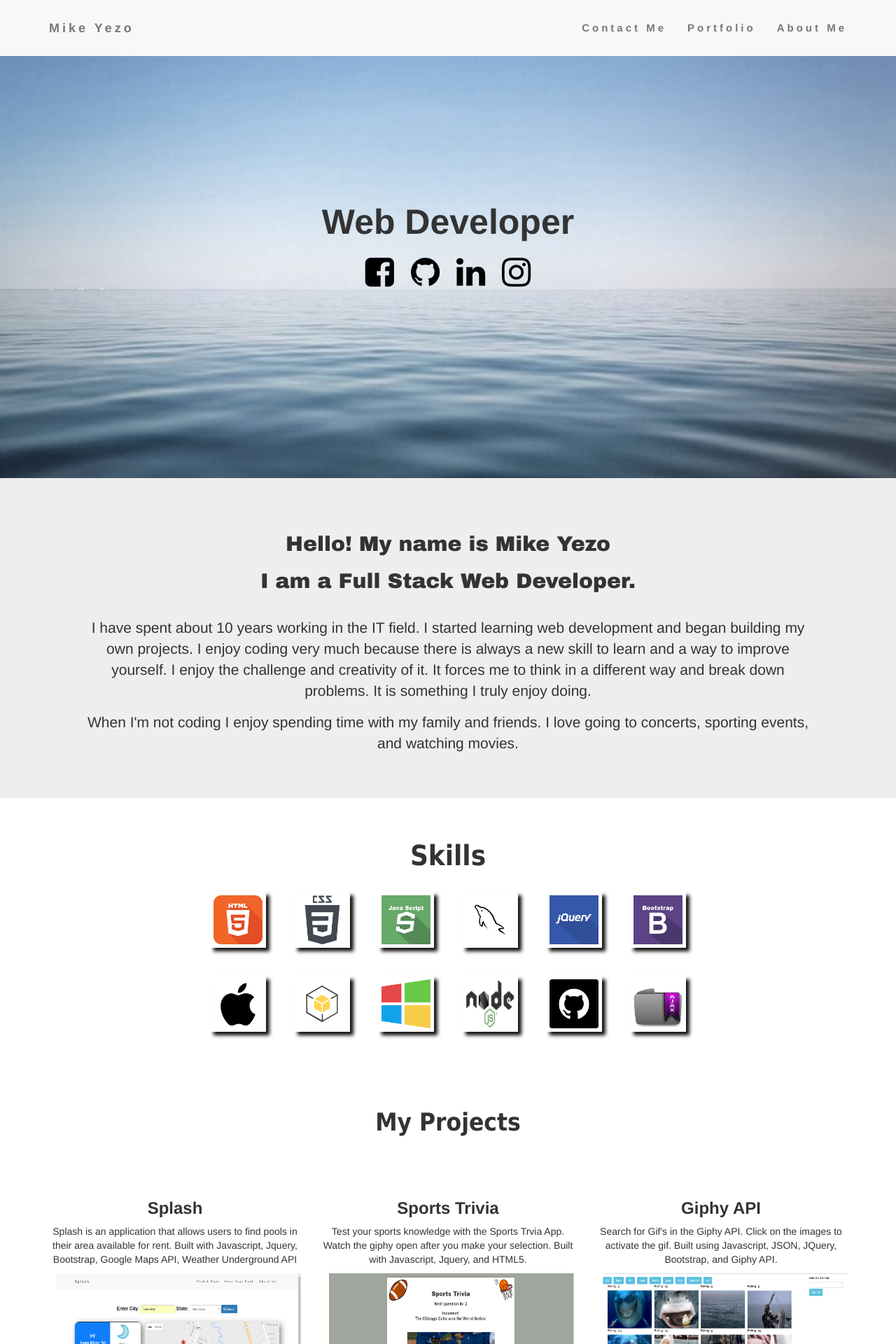
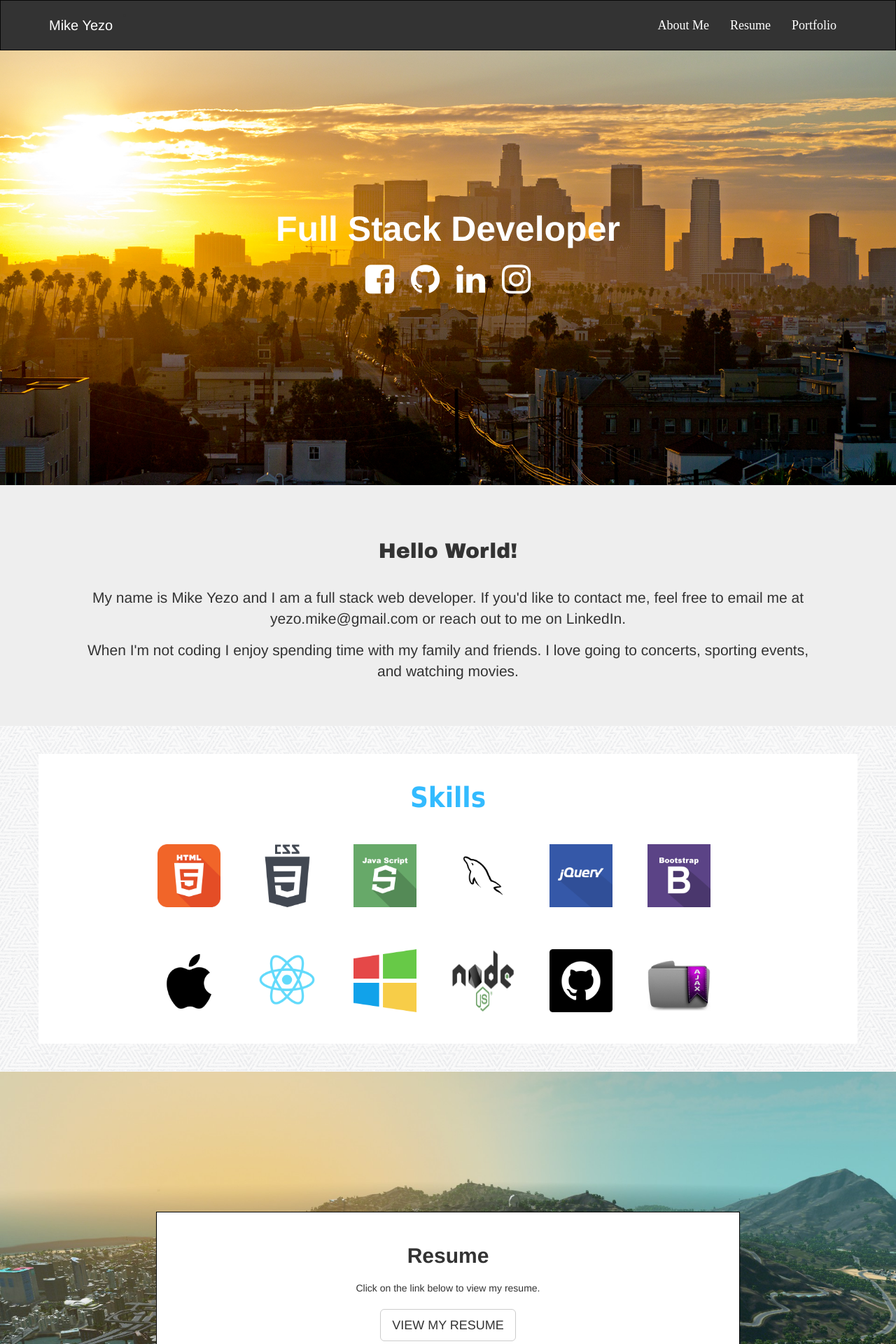
Before and after one commit to myezo/NewPortfolio, a PHP site: page / in a window 1280 px wide. Shown: the top 1920 px of the page at 70% size. Run offline with PHP 8.4, Linux system fonts and the light colour scheme.

Commit message:
updated portfolio

```diff
--- a/assets/css/style.css
+++ b/assets/css/style.css
@@ -1,17 +1,32 @@
+body{
+      background-image: url('../images/new_year.png')
+}
+
 .navbar {
-      padding-top: 15px;
-      padding-bottom: 15px;
-      border: 0;
-      border-radius: 0;
-      margin-bottom: 0;
-      font-size: 15px;
-      letter-spacing: 4px;
-      font-weight: bold;
-      transition: top 0.2s ease-in-out;
+      overflow: hidden;
+      background-color: #333;
+      position: fixed; /* Set the navbar to fixed position */
+      top: 0; /* Position the navbar at the top of the page */
+      width: 100%;
+      padding-top: 10px;
+      padding-bottom: 10px;
+      border-radius: 0px;
+      z-index: 99;
+}
+
+.navbar-inverse .navbar-brand{
+      color : white;
+      font-size: 20px;
+}
+
+.navbar-inverse .navbar-nav > li > a {
+      color : white;
+      font-size: 18px;
+      font-family: "ubuntu";
 }
 
 #main-img {
-      background-image: url('../images/bg.jpg');
+      background-image: url('../images/ls2.jpg');
       -webkit-background-size: cover;
       -moz-background-size: cover;
       -o-background-size: cover;
@@ -23,6 +38,11 @@
 #web-dev {
       font-size: 50px;
       font-weight: bold;
+      color: white;
+}
+
+#icons{
+      color: white;
 }
 
 .row{
@@ -72,6 +92,16 @@ a{
       text-align: center;
 }
 
+#skills{
+      background-color: white;
+      padding-top: 20px;
+      padding-bottom: 20px;
+}
+
+#skillstitle{
+      color: #33BBFF;
+}
+
 .skills-div {
       padding: .75em;
       display: flex;
@@ -86,18 +116,25 @@ a{
       list-style: none;
       margin: 0 auto;
       padding: 0;
-      width: 720px;
+      width: 880px;
 }
+
 #skills-list li {
       float: left;
       padding: 20px;
 }
 .tech-img {
-      width: 80px;
-      height: 80px;
+      width: 100px;
+      height: 100px;
       padding: 5px;
-      -webkit-box-shadow: 5px 5px 5px #111;
-      box-shadow: 5px 5px 5px #111;
+}
+
+.projects{
+      background-color: white;
+      border: 1px solid black;
+      margin: 10px;
+      width: 370px;
+      height: 400px;
 }
 
 #projectsDiv{
@@ -109,6 +146,12 @@ a{
       font-weight: bold;
 }
 
+#proj-btn{
+      margin-top: 15px;
+      font-weight: bold;
+      font-size: 16px;
+}
+
 .pro-descript{
       text-align: center;
 }
@@ -117,11 +160,34 @@ a{
       background-color: #F0F0F0;
 }
 
+#resume-img {
+      background-image: url('../images/gtasky.jpg');
+      -webkit-background-size: cover;
+      -moz-background-size: cover;
+      -o-background-size: cover;
+      background-size: cover;
+      padding-top: 200px;
+      padding-bottom: 200px;
+      margin-top: 40px;
+}
+
+#resume-border{
+      text-align: center;
+      background-color: white;
+      border: 1px solid black;
+      padding: 15px;
+}
+
+#resume{
+      font-weight: bold;
+}
+
 #myProjects{
       text-align: center;
       font-size: 35px;
       font-weight: bold;
       font-family: "Tahoma";
+      color: #33BBFF;
 }
 
 #image-div{
@@ -129,8 +195,8 @@ a{
 }
 
 .project-img{
-      width: 350px;
-      height: 200px;
+      width: 330px;
+      height: 180px;
 }
 
 #footer{
@@ -141,6 +207,7 @@ a{
 
 .smallFooter{
       padding: 20px;
+      font-weight: bold;
 }
 
 @media only screen and (max-width: 768px){
--- a/index.html
+++ b/index.html
@@ -20,7 +20,8 @@
 
 <body>
 
-<nav class="navbar navbar-default navbar-fixed-top">
+
+<nav class="navbar navbar-inverse">
   <div class="container">
     <div class="navbar-header">
       <button type="button" class="navbar-toggle" data-toggle="collapse" data-target="#myNavbar">
@@ -28,29 +29,31 @@
         <span class="icon-bar"></span>
         <span class="icon-bar"></span>
       </button>
+      <li>
         <a class="navbar-brand" href="#">Mike Yezo</a>
+      </li>
     </div>
     <div class="collapse navbar-collapse" id="myNavbar">
       <ul class="nav navbar-nav navbar-right">
-        <li><a href="#">Contact Me</a></li>
-        <li><a href="#">Portfolio</a></li>
-        <li><a href="#">About Me</a></li>
+        <li><a href="#about">About Me</a></li>
+        <li><a href="#resume">Resume</a></li>
+        <li><a href="#portfolio">Portfolio</a></li>
       </ul>
     </div>
   </div>
-  <!-- close .container -->
 </nav>
 
+
 <div class="container-fluid bg-1 text-center" id="main-img">
-
-  <h3 id="web-dev">Web Developer</h3>
-
+  <div class="row">
+    <h3 id="web-dev">Full Stack Developer</h3>
+  </div>
 	<div class="row">
     <div class="col-md-12">
-  	  <a href="https://www.facebook.com/mike.yezo.3"><i class="fa fa-facebook-square" style="font-size:48px"></i></a>
-  	  <a href="https://github.com/myezo"><i class="fa fa-github" style="font-size:48px"></i></a>
-  	  <a href="https://www.linkedin.com/in/michael-yezo-5544bb94"><i class="fa fa-linkedin" style="font-size:48px"></i></a>
-  	  <a href="https://www.instagram.com/yezo_bro/"><i class="fa fa-instagram" style="font-size:48px"></i></a>
+  	  <a href="https://www.facebook.com/mike.yezo.3" id="icons"><i class="fa fa-facebook-square" style="font-size:48px"></i></a>
+  	  <a href="https://github.com/myezo" id="icons"><i class="fa fa-github" style="font-size:48px"></i></a>
+  	  <a href="https://www.linkedin.com/in/michael-yezo-5544bb94" id="icons"><i class="fa fa-linkedin" style="font-size:48px"></i></a>
+  	  <a href="https://www.instagram.com/yezo_bro/" id="icons"><i class="fa fa-instagram" style="font-size:48px"></i></a>
   	  <br>
     </div>
 	</div>
@@ -58,14 +61,14 @@
 </div>
 
 
+<section id="about">
   <div class="jumbotron container-fluid bg-1 text-center" id="main-bio">
     <div class="row">
       <div class="col-md-12">
-    	<h3 class="title">Hello! My name is Mike Yezo</h3>
-    	<h3 class="title">I am a Full Stack Web Developer.</h3>
+      	<h3 class="title">Hello World!</h3>
 
       	<div class="article">
-    		<p>I have spent about 10 years working in the IT field. I started learning web development and began building my own projects. I enjoy coding very much because there is always a new skill to learn and a way to improve yourself. I enjoy the challenge and creativity of it. It forces me to think in a different way and break down problems. It is something I truly enjoy doing.</p>
+      		<p>My name is Mike Yezo and I am a full stack web developer. If you'd like to contact me, feel free to email me at yezo.mike@gmail.com or reach out to me on LinkedIn.</p>
       		<p>When I'm not coding I enjoy spending time with my family and friends. I love going to concerts, sporting events, and watching movies.</p>
       	</div>
         <!-- closes .article -->
@@ -73,12 +76,13 @@
       <!-- closes column -->
     </div>
   </div>
+</section>
 
 <div class="container">
   <div class="row">
-    <div class="col-md-12">
+    <div class="col-md-12" id="skills">
       <h3 id="skillstitle">Skills</h3>
-
+      <div class="row">
         <ul id="skills-list">
           <li><img class="tech-img" src="assets/images/html5.png" alt="html5"></li>
           <li><img class="tech-img" src="assets/images/css3.png" alt="css3"></li>
@@ -86,14 +90,18 @@
           <li><img class="tech-img" src="assets/images/sql.png" alt="sql"></li>
           <li><img class="tech-img" src="assets/images/jquery.png" alt="jquery"></li>
           <li><img class="tech-img" src="assets/images/bootstrap.png" alt="bootstrap"></li>
+        </ul>
+      </div>
+      <div class="row">
+          <ul id="skills-list">
             <li><img class="tech-img" src="assets/images/apple.png" alt="python"></li>
-        <li><img class="tech-img" src="assets/images/python.png" alt="python"></li>
-        <li><img class="tech-img" src="assets/images/windows.png" alt="python"></li>
+            <li><img class="tech-img" src="assets/images/react.png" alt=""></li>
+            <li><img class="tech-img" src="assets/images/windows.png" alt=""></li>
             <li><img class="tech-img" src="assets/images/nodejs.png" alt="nodejs"></li>
-        <li><img class="tech-img" src="assets/images/github.png" alt="python"></li>
-        <li><img class="tech-img" src="assets/images/ajax.png" alt="python"></li>
+            <li><img class="tech-img" src="assets/images/github.png" alt=""></li>
+            <li><img class="tech-img" src="assets/images/ajax.png" alt=""></li>
           </ul>
-
+      </div>
     </div>
     <!-- closes col-md-12 -->
   </div>
@@ -102,25 +110,51 @@
 <!-- closes container -->
 
 
+<div class="container-fluid bg-1 text-center" id="resume-img">
+  <div class="col-sm-8 col-sm-offset-2" id="resume-border">
+    <div class="row">
+      <h2 id="resume">Resume</h2>
+    </div>
+    <div class="row">
+      <p>Click on the link below to view my resume.</p>
+    </div>
+    <div class="row">
+      <a href="https://docs.google.com/document/d/1kaXHX4mfRg6Fpk-9_Cuaqr-uJmC9IaLMZ5uBR-uevQM/edit" class="btn btn-default btn-lg" target="_blank">VIEW MY RESUME</a>
+    </div>
+  </div>
+</div>
+
+
+
+
+<section id="portfolio">
   <div class="container">
     <div class="row">
       <div class="col-md-12" id="projectsDiv">
         <h3 id="myProjects">My Projects</h3>
           <div id="image-div">
             <div class="row">
-            <div class="col-sm-4"><h3 class="project-head">Splash</h3><p class="pro-descript">Splash is an application that allows users to find pools in their area available for rent. Built with Javascript, Jquery, Bootstrap, Google Maps API, Weather Underground API</p><a href="https://shielded-retreat-51758.herokuapp.com/"><img class="project-img" src="assets/images/splash.PNG" alt="splash"></a></div>
-            <div class="col-sm-4"><h3 class="project-head">Sports Trivia</h3><p class="pro-descript">Test your sports knowledge with the Sports Trvia App. Watch the giphy open after you make your selection. Built with Javascript, Jquery, and HTML5. </p><a href="https://mighty-basin-84185.herokuapp.com/"><img class="project-img" src="assets/images/sportstriv.PNG" alt="splash"></a></div>
-            <div class="col-sm-4"><h3 class="project-head">Giphy API</h3><p class="pro-descript">Search for Gif's in the Giphy API. Click on the images to activate the gif. Built using Javascript, JSON, JQuery, Bootstrap, and Giphy API.</p><a href="https://polar-journey-96292.herokuapp.com/"><img class="project-img" src="assets/images/giphy.PNG" alt="giphyapp"></a></div>
+              <div class="col-sm-4 projects"><h3 class="project-head">Splash</h3><p class="pro-descript">Splash is an application that allows users to find pools in their area available for rent. Built with Javascript, Jquery, Bootstrap, Google Maps API, Weather Underground API</p><a href="https://shielded-retreat-51758.herokuapp.com/"><img class="project-img" src="assets/images/splash.PNG" alt="splash"></a><a href="https://shielded-retreat-51758.herokuapp.com/" class="btn btn-info btn-block" id="proj-btn">View Project</a></div>
+
+              <div class="col-sm-4 projects"><h3 class="project-head">Sports Trivia</h3><p class="pro-descript">Test your sports knowledge with the Sports Trvia App. Watch the giphy open after you each questions you answer. Built with Javascript, Jquery, and HTML5.</p><a href="https://mighty-basin-84185.herokuapp.com/"><img class="project-img" src="assets/images/sportstriv.PNG" alt="splash"></a><a href="services.html" class="btn btn-danger btn-block" id="proj-btn">View Project</a></div>
+
+              <div class="col-sm-4 projects"><h3 class="project-head">Giphy API</h3><p class="pro-descript">Search for Gif's in the Giphy API and click on the images to activate the gif. Gif button gets added to page after search. Built using Javascript, JSON, JQuery, Bootstrap, and Giphy API.</p><a href="https://polar-journey-96292.herokuapp.com/"><img class="project-img" src="assets/images/giphy.PNG" alt="giphyapp"></a><a href="gallery.html" class="btn btn-warning btn-block" id="proj-btn">View Project</a></div>
           </div>
           <div class="row">
-          <div class="col-sm-4"><h3 class="project-head">NY Times API</h3><p class="pro-descript">Search through the New York Times API to find the articles you're looking for. Built using Javascript, JQuery, JSON, Bootstrap, and New York Times API.</p><a href="https://hidden-peak-19156.herokuapp.com/"><img class="project-img" src="assets/images/nytimes.PNG" alt="nytimes"></a></div>
-          <div class="col-sm-4"><h3 class="project-head">Hangman</h3><p class="pro-descript">Full hangman game. Challenge yourself and get the high score. Built with Javascript, JQuery, Handlebars, NodeJS, MySQL, HTML5, Canvas, and Bootstrap.</p><a href="https://agile-brushlands-99368.herokuapp.com/"><img class="project-img" src="assets/images/hangman.PNG" alt="giphyapp"></a></div>
-          <div class="col-sm-4"><h3 class="project-head">Fantasy Football</h3><p class="pro-descript">Coming Soon!!.</p><a href="https://hidden-peak-19156.herokuapp.com/"><img class="project-img" src="assets/images/football.PNG" alt="fantasyfootball"></a></div>
+            <div class="col-sm-4 projects"><h3 class="project-head">NY Times API</h3><p class="pro-descript">Search through the New York Times API to find the articles you're looking for. Built using Javascript, JQuery, JSON, Bootstrap, and New York Times API.</p><a href="https://hidden-peak-19156.herokuapp.com/"><img class="project-img" src="assets/images/nytimes.PNG" alt="nytimes"></a><a href="gallery.html" class="btn btn-warning btn-block" id="proj-btn">View Project</a></div>
+
+            <div class="col-sm-4 projects"><h3 class="project-head">Hangman</h3><p class="pro-descript">Full hangman game. Challenge yourself and get the high score. Built with Javascript, JQuery, Handlebars, NodeJS, MySQL, HTML5, Canvas, and Bootstrap.</p><a href="https://agile-brushlands-99368.herokuapp.com/"><img class="project-img" src="assets/images/hangman.PNG" alt="giphyapp"></a><a href="https://shielded-retreat-51758.herokuapp.com/" class="btn btn-info btn-block" id="proj-btn">View Project</a></div>
+
+            <div class="col-sm-4 projects"><h3 class="project-head">Fantasy Football</h3><p class="pro-descript">Fantasy football app that allows users to search stats and create a mock roster. Built using JavaScript, Node, Handlebars, MySQL.</p><a href="https://fan-tasize.herokuapp.com/"><img class="project-img" src="assets/images/football.PNG" alt="fantasyfootball"></a><a href="services.html" class="btn btn-danger btn-block" id="proj-btn">View Project</a></div>
           </div>
         </div>
       </div>
     </div>
   </div>
+</section>
+
+
+
 
 <footer>
   <div class="container text-center" id="footer">
```
Also changed, not shown: assets/images/big.jpg (added), assets/images/football.PNG (added), assets/images/gta.jpg (added), assets/images/gta1.jpg (added), assets/images/gtasky.jpg (added), assets/images/ls2.jpg (added), assets/images/new_year.png (added), assets/images/react.png (added). Lines whose indentation alone changed are shown as unchanged.
